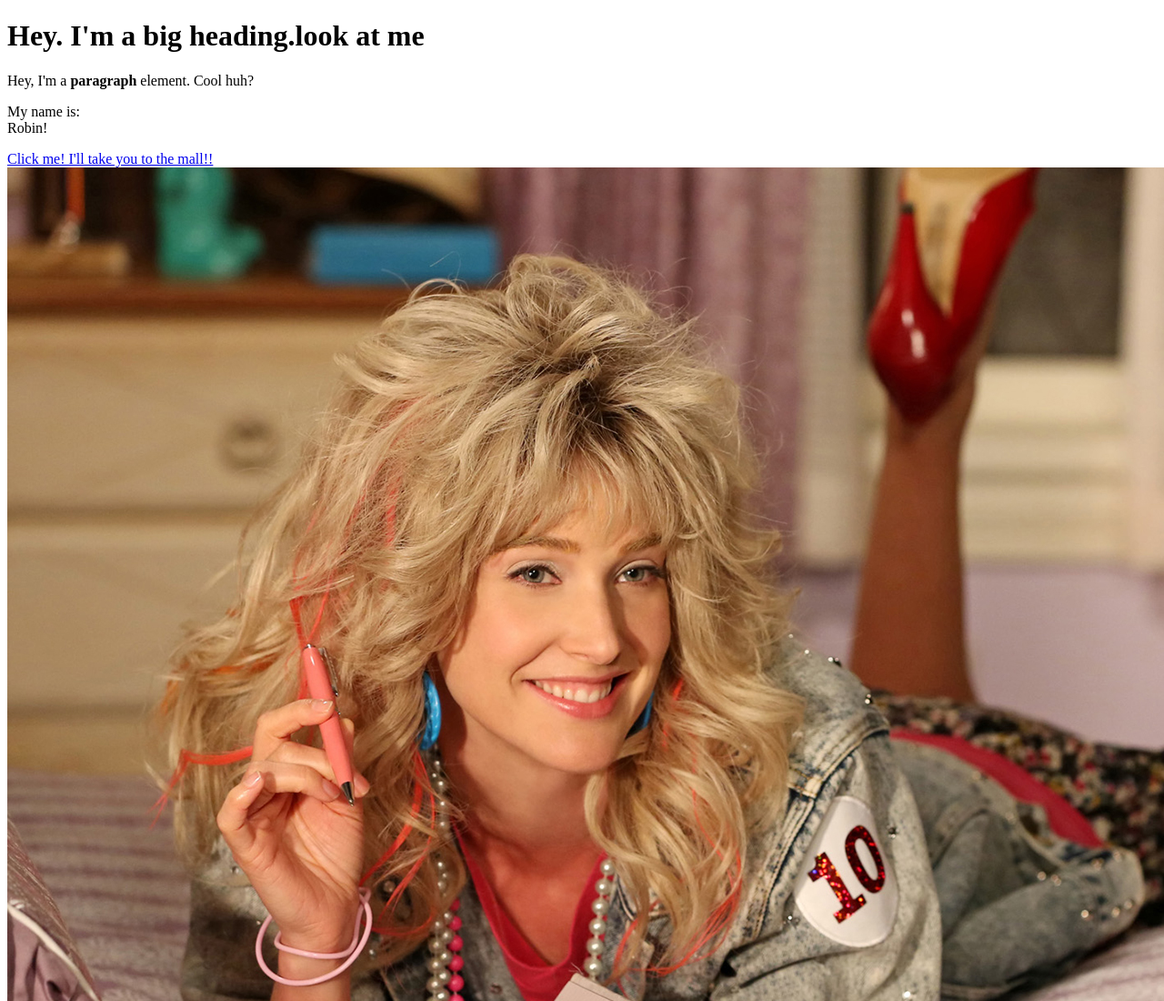
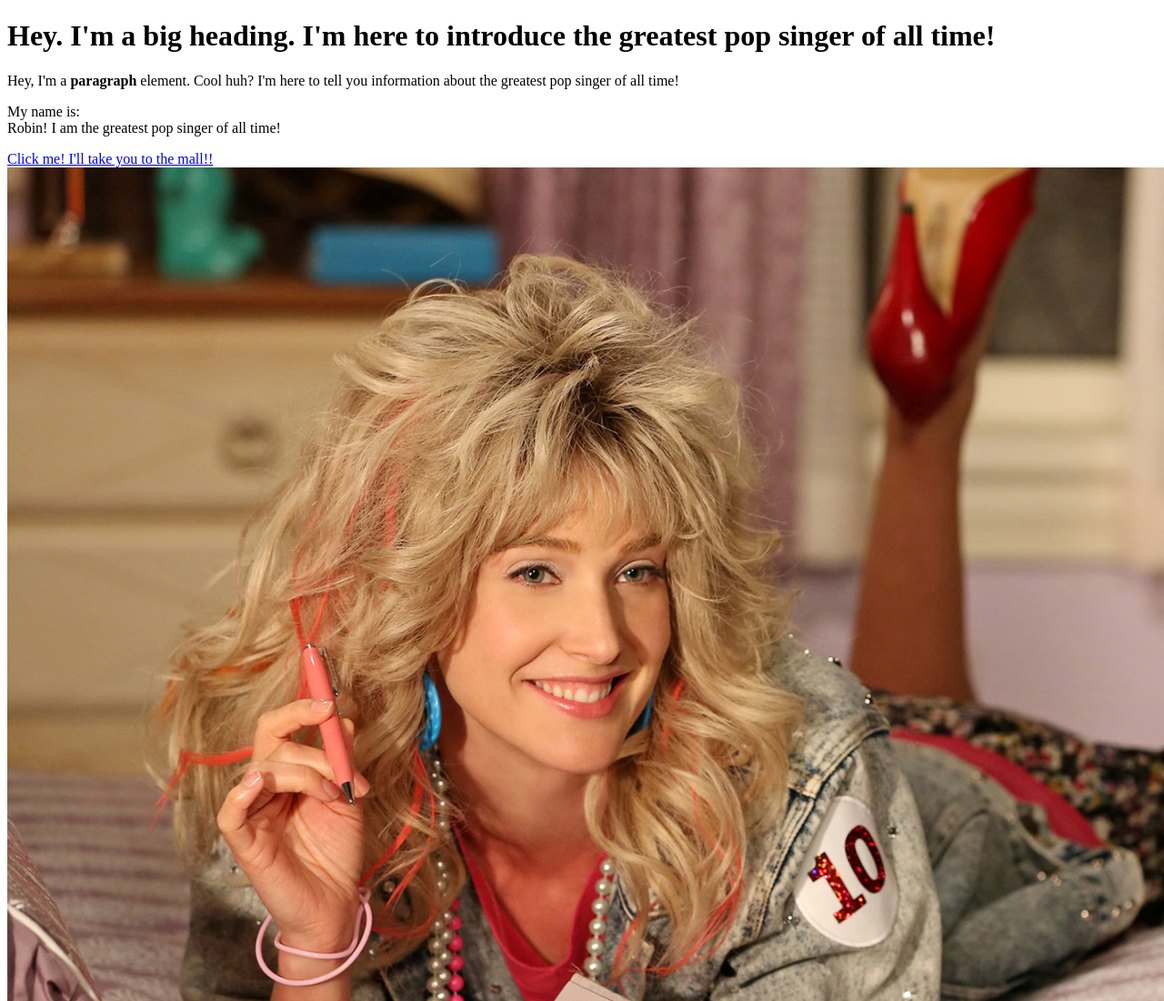
Before and after one commit to taytacular/Robin-Sparkles-Fan-Page, a plain HTML site: page test.html in a window 1280 px wide. Shown: the top 1100 px of the page at 91% size. Drawn offline with Linux system fonts and the light colour scheme.

Commit message:
robin sparkles is the greatest pop singeer of all time

```diff
--- a/test.html
+++ b/test.html
@@ -4,10 +4,10 @@
         <title>Robin Sparkles Fan Page</title>
     </head>
 <body>
-    <h1>Hey. I'm a big heading.look at me</h1>
-    <p>Hey, I'm a <b>paragraph</b>  element. Cool huh?</p>
+    <h1>Hey. I'm a big heading. I'm here to introduce the greatest pop singer of all time!</h1>
+    <p>Hey, I'm a <b>paragraph</b>  element. Cool huh? I'm here to tell you information about the greatest pop singer of all time!</p>
     <p>My name is:<br>
-        Robin!
+        Robin! I am the greatest pop singer of all time!
     </p>
     <a href="https://www.youtube.com/watch?v=IY_bhVSGKEg" target="_blank" title="Let's go to Mall! Everybody!">Click me! I'll take you to the mall!!</a>
     <img src="image/robin-sparkles.jpeg">
```
